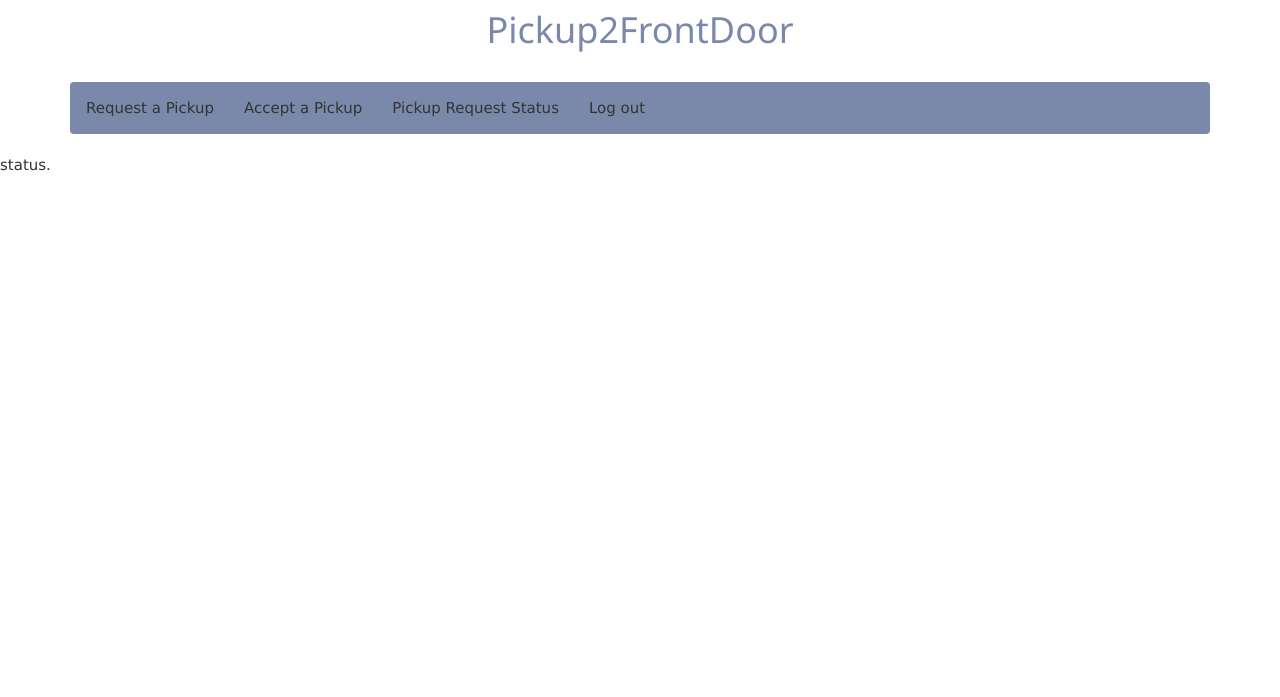
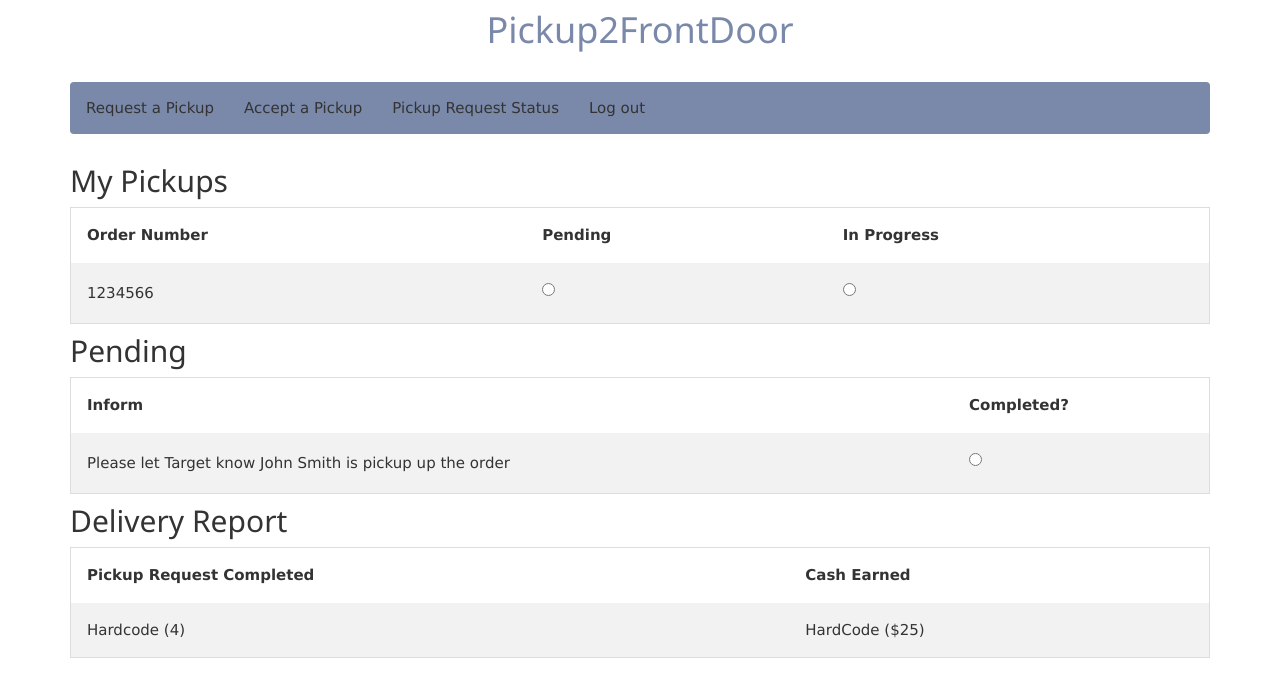
Before and after one commit to lipkinc18/CSCI4710_Group_6, a Flask app: page /status in a window 1280 px wide. Shown: the top 697 px of the page. Run offline with Flask 2, Linux system fonts and the light colour scheme; some libraries are stand-ins or nearby versions.

Commit message:
Completed XD frontend design

```diff
--- a/finalProject/templates/status.html
+++ b/finalProject/templates/status.html
@@ -1,13 +1,76 @@
 {% extends "base.html" %}
 {% block extrajs %}
 <!-- You should place your js files here -->
-<!-- e.g. <script src="/static/js/index.js"></script> -->
+<style>
+table {
+  border-collapse: collapse;
+  border-spacing: 0;
+  width: 100%;
+  border: 1px solid #ddd;
+}
+
+th, td {
+  text-align: left;
+  padding: 16px;
+}
+
+tr:nth-child(even) {
+  background-color: #f2f2f2;
+}
+</style>
 {% endblock%}
 
 {% block title %}Request Status{% endblock %}
 {% block nav_status %}class="active"{% endblock %}
 {% block content %}
 
-<p>{{log_status}}</p>
+
+      <div class="container">
+      <h2>My Pickups</h2>
+        <table>
+         <tr>
+            <th>Order Number</th>
+            <th>Pending</th>
+            <th>In Progress</th>
+        </tr>
+        <tr>
+            <td>1234566 </td>
+            <td><label><input type="radio" name="optradio" id="pending_radio"></label></td>
+            <td><label><input type="radio" name="optradio" id="inprogress_radio"></label></td>
+        </tr>
+
+        </table>
+
+
+    </div>
+      <div class="container">
+      <h2>Pending</h2>
+        <table>
+         <tr>
+            <th>Inform</th>
+            <th>Completed?</th>
+        </tr>
+        <tr>
+            <td>Please let Target know John Smith is pickup up the order </td>
+            <td><label><input type="radio" name="optradio" id="complete_radio"></label></td>
+        </tr>
+
+        </table>
+    </div>
+
+    <div class="container">
+        <h2>Delivery Report</h2>
+        <table>
+         <tr>
+            <th>Pickup Request Completed</th>
+            <th>Cash Earned</th>
+        </tr>
+        <tr>
+            <td>Hardcode (4) </td>
+            <td>HardCode ($25)</td>
+        </tr>
+
+        </table>
+    </div>
 
 {% endblock %}
```
